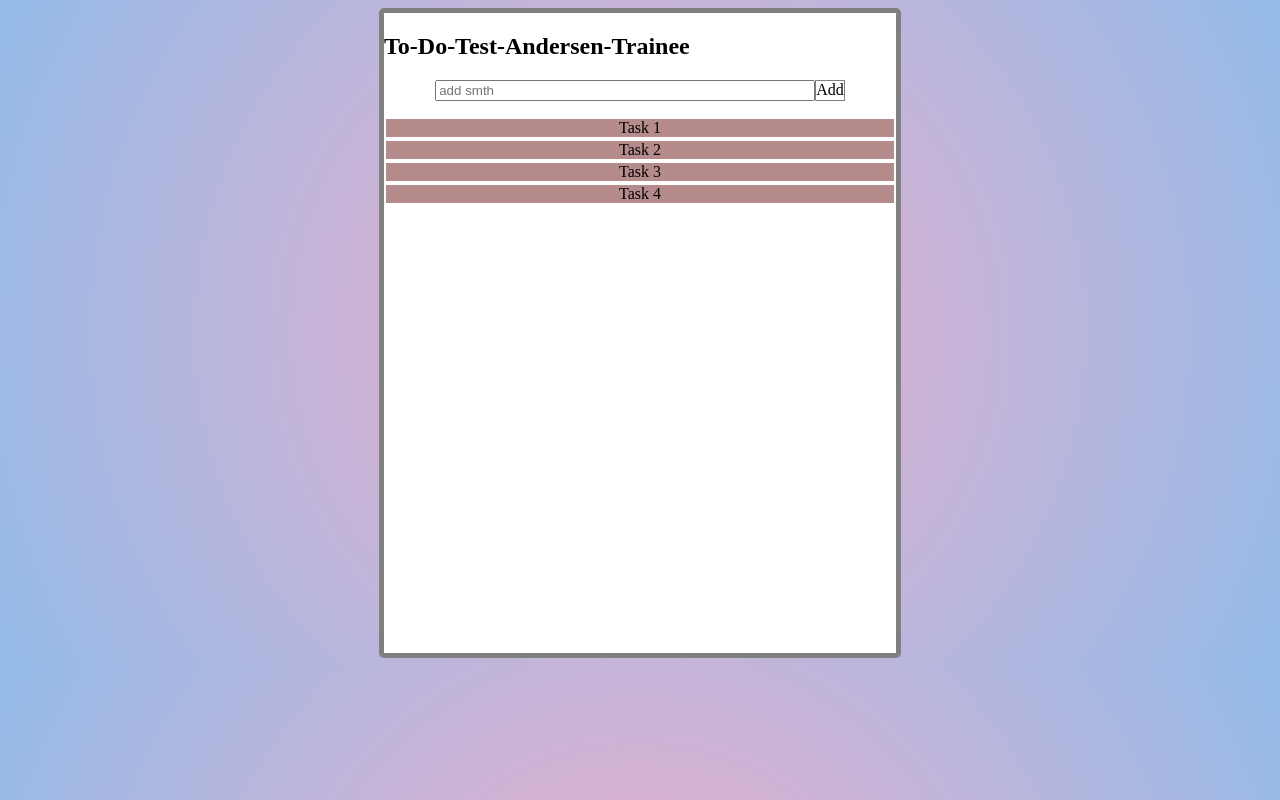
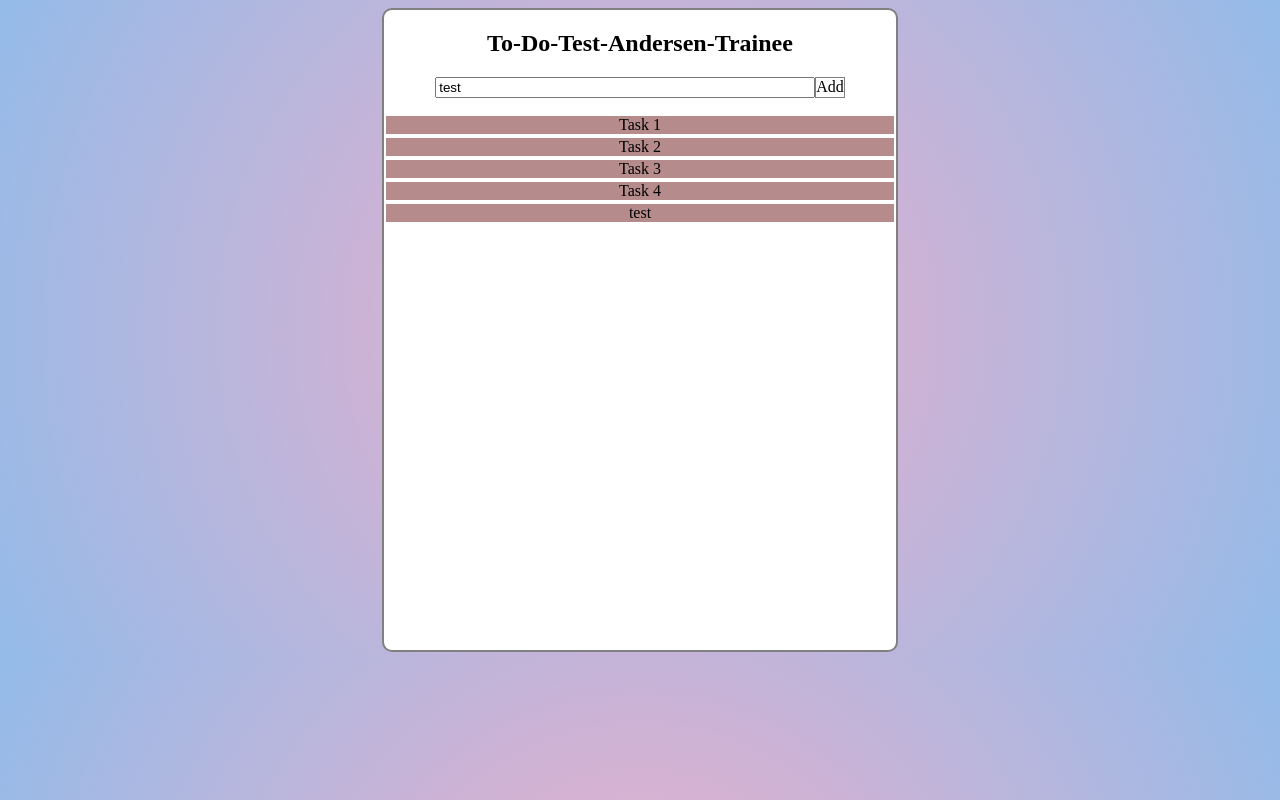
Before and after one commit to Eve337/To-Do-Andersen-Trainee-Project, a plain HTML site: page index.html in a window 1280 px wide. Both pictures are taken after a click on the element "Add". Drawn offline with Linux system fonts and the light colour scheme.

Commit message:
fixed add button

```diff
--- a/index.html
+++ b/index.html
@@ -11,10 +11,10 @@
     <nav></nav>
     <section>
         <div class="mainToDoField">
-            <h1>To-Do-Test-Andersen-Trainee</h1>
+            <h1 class="mainTitle">To-Do-Test-Andersen-Trainee</h1>
         <div class="addField">
-            <input class="addTaskInput" type="text" placeholder="add smth">
-            <span onclick="" class="addBtn">Add</span>
+            <input class="addTaskInput" type="text" placeholder="add smth" value="test">
+            <span class="addBtn">Add</span>
         </div>
             <ul class="taskList">
                 <li class="task">Task 1</li>
--- a/script.js
+++ b/script.js
@@ -1,17 +1,14 @@
-let nodeList = document.querySelectorAll(".task"); //task list
+let ulList = document.querySelector(".taskList"); //task list
 let inputValue = document.querySelector(".addTaskInput").value; //input field value
 let addButton = document.querySelector(".addBtn"); //add button
+let liArray = document.getElementsByClassName("task");
 
-addButton.addEventListener("click", addFunc(nodeList, inputValue));
-
-
-function addFunc (list, value) {
-    let liForTask = document.createElement("LI");
-    let textInside = document.createTextNode(value);
-    liForTask.appendChild(textInside);
-    list.appendChild(liForTask);
+let addFunc = () => {
+    let liForTask = document.createElement("li");
+    liForTask.classList.add("task");
+    let textInside = document.createTextNode(inputValue);
+    liForTask.append(textInside);
+    ulList.append(liForTask);
 }
 
-
-
-console.log(nodeList);
+addButton.addEventListener("click", addFunc);
--- a/style.css
+++ b/style.css
@@ -1,6 +1,10 @@
 body{
     background: rgb(238,174,202);
     background: radial-gradient(circle, rgba(238,174,202,1) 0%, rgba(148,187,233,1) 100%);
+}
+
+.mainTitle {
+    text-align: center;
 }
 
 .mainToDoField {
@@ -9,8 +13,8 @@ body{
     height: 80vh;
     width: 40vw;
 
-    border: 5px solid gray;
-    border-radius: 5px;
+    border: 2px solid gray;
+    border-radius: 10px;
 
     background-color: #ffffff;
 }
@@ -34,6 +38,10 @@ body{
     cursor: pointer;
 }
 
+.addBtn:hover {
+    background-color: antiquewhite;
+}
+
 .taskList {  /* UL */
     list-style: none;
     display: flex;
@@ -49,3 +57,8 @@ body{
     text-align: center;
     cursor: pointer;
 }
+
+.close {
+    text-align: right;
+    width: 20%;
+}
```
